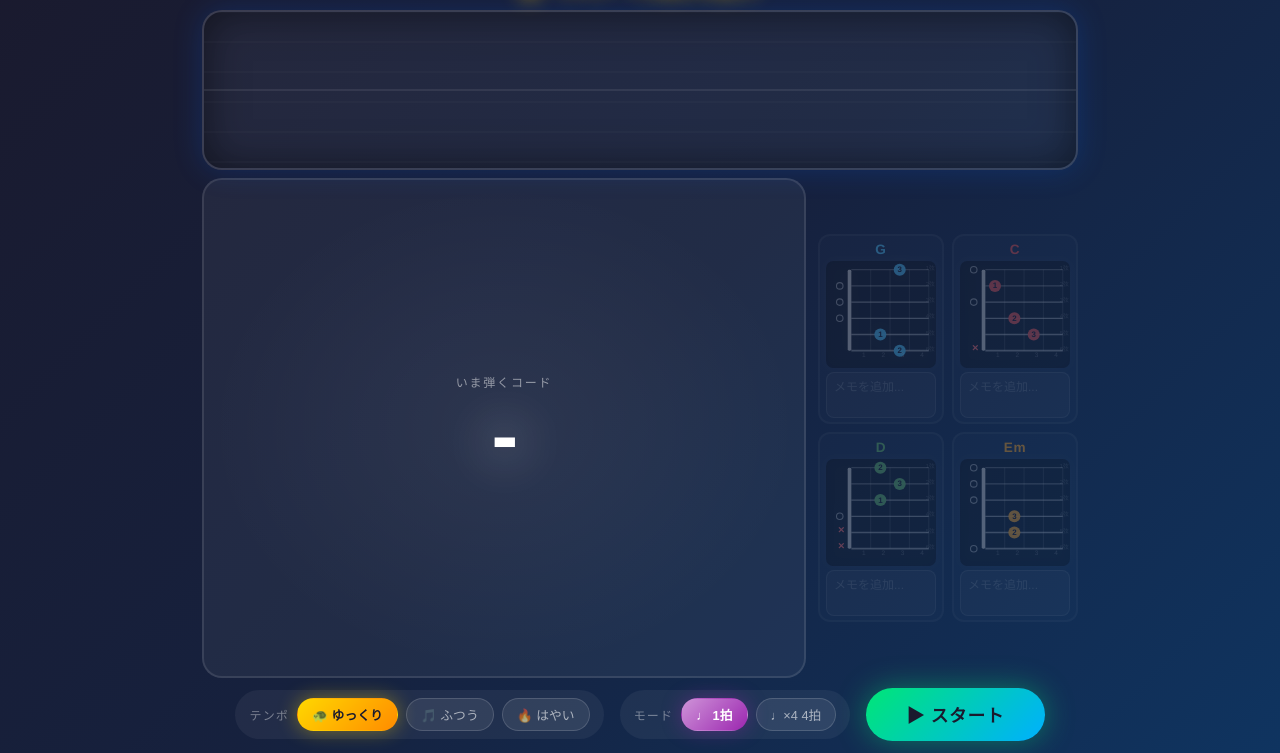
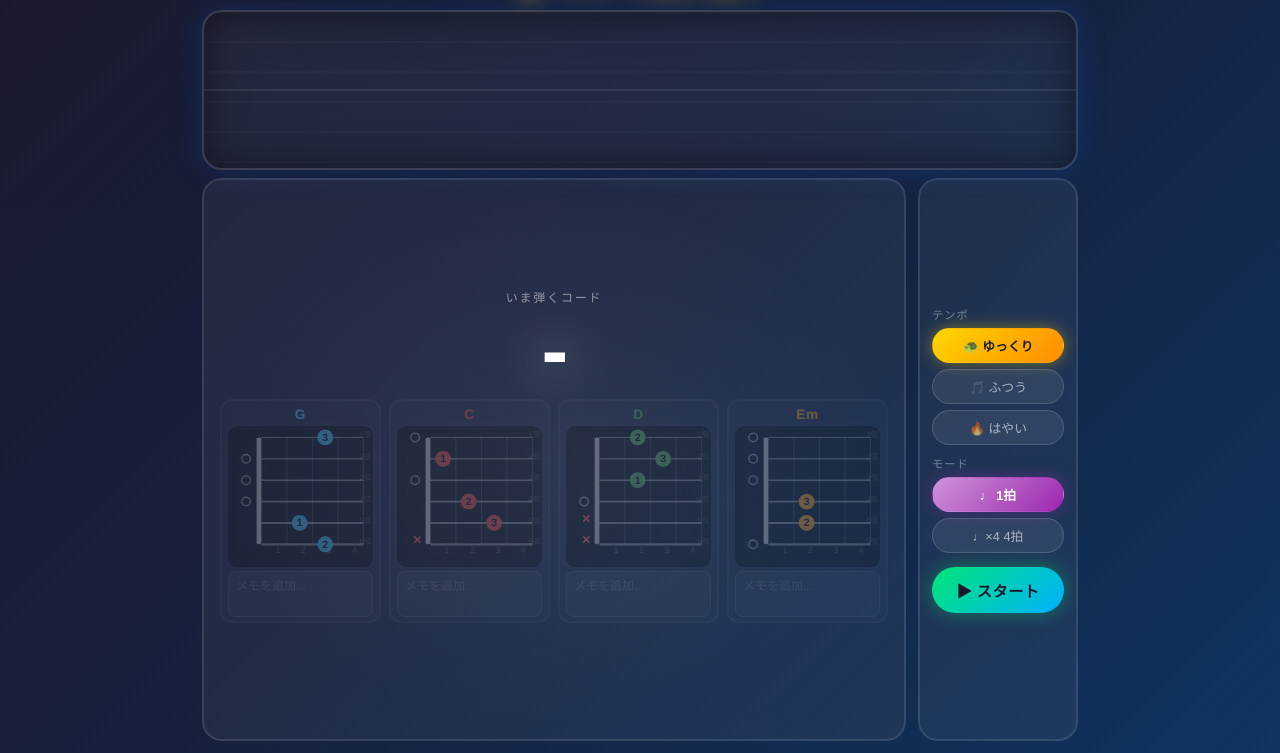
Before and after one commit to chihaya0113/PBL-2026, a Flask app: page / in a window 1280 px wide. Shown: the part 47-800 px from the top of the page. Run offline with Flask 3, Linux system fonts and the light colour scheme.

Commit message:
Move controls to right column, chord cards inline in left column

```diff
--- a/static/style.css
+++ b/static/style.css
@@ -146,14 +146,13 @@ header h1 {
   text-align: center;
 }
 
-/* 右カラム：2×2グリッド */
+/* 左カラム内：4枚横並び */
 #all-chords-diagrams {
-  display: grid;
-  grid-template-columns: 1fr 1fr;
+  display: flex;
   gap: 8px;
-  flex-shrink: 0;
-  width: 260px;
-  align-content: center;
+  justify-content: center;
+  width: 100%;
+  margin-top: 8px;
 }
 
 .chord-card {
@@ -288,77 +287,51 @@ header h1 {
 .chord-Em { color: #FFA726; }
 
 
-/* ===== コントロール ===== */
+/* ===== コントロール（右カラム） ===== */
 #controls {
   display: flex;
-  align-items: center;
-  gap: 16px;
+  flex-direction: column;
+  gap: 10px;
+  width: 160px;
+  flex-shrink: 0;
   justify-content: center;
-  flex-wrap: wrap;
+  padding: 12px;
+  background: rgba(255,255,255,0.05);
+  border-radius: 20px;
+  border: 2px solid rgba(255,255,255,0.1);
 }
 
+#tempo-selector,
 #mode-selector {
   display: flex;
-  align-items: center;
-  gap: 8px;
-  background: rgba(255,255,255,0.05);
-  padding: 8px 14px;
-  border-radius: 50px;
+  flex-direction: column;
+  gap: 6px;
 }
 
+.ctrl-label {
+  font-size: 0.7rem;
+  color: rgba(255,255,255,0.4);
+  letter-spacing: 0.1em;
+  text-transform: uppercase;
+}
+
+.tempo-btn,
 .mode-btn {
   background: rgba(255,255,255,0.08);
   color: rgba(255,255,255,0.6);
   border: 1px solid rgba(255,255,255,0.15);
-  padding: 6px 14px;
+  padding: 7px 10px;
   border-radius: 50px;
   font-size: 0.8rem;
   cursor: pointer;
   transition: all 0.2s;
   white-space: nowrap;
+  width: 100%;
+  text-align: center;
 }
 
+.tempo-btn:hover,
 .mode-btn:hover {
-  background: rgba(255,255,255,0.15);
-  color: #fff;
-}
-
-.mode-btn.active {
-  background: linear-gradient(135deg, #CE93D8, #9C27B0);
-  color: #fff;
-  font-weight: 700;
-  border-color: transparent;
-  box-shadow: 0 0 20px rgba(156,39,176,0.4);
-}
-
-#tempo-selector {
-  display: flex;
-  align-items: center;
-  gap: 8px;
-  background: rgba(255,255,255,0.05);
-  padding: 8px 14px;
-  border-radius: 50px;
-}
-
-.ctrl-label {
-  font-size: 0.75rem;
-  color: rgba(255,255,255,0.4);
-  letter-spacing: 0.1em;
-}
-
-.tempo-btn {
-  background: rgba(255,255,255,0.08);
-  color: rgba(255,255,255,0.6);
-  border: 1px solid rgba(255,255,255,0.15);
-  padding: 6px 14px;
-  border-radius: 50px;
-  font-size: 0.8rem;
-  cursor: pointer;
-  transition: all 0.2s;
-  white-space: nowrap;
-}
-
-.tempo-btn:hover {
   background: rgba(255,255,255,0.15);
   color: #fff;
 }
@@ -368,21 +341,37 @@ header h1 {
   color: #1a1a2e;
   font-weight: 700;
   border-color: transparent;
-  box-shadow: 0 0 20px rgba(255,215,0,0.4);
+  box-shadow: 0 0 16px rgba(255,215,0,0.4);
+}
+
+.mode-btn.active {
+  background: linear-gradient(135deg, #CE93D8, #9C27B0);
+  color: #fff;
+  font-weight: 700;
+  border-color: transparent;
+  box-shadow: 0 0 16px rgba(156,39,176,0.4);
+}
+
+#action-btns {
+  display: flex;
+  flex-direction: column;
+  gap: 8px;
+  margin-top: 4px;
 }
 
 #start-btn {
   background: linear-gradient(135deg, #00E676, #00B0FF);
   color: #1a1a2e;
   border: none;
-  padding: 14px 40px;
+  padding: 12px 10px;
   border-radius: 50px;
-  font-size: 1.1rem;
+  font-size: 0.95rem;
   font-weight: 900;
   cursor: pointer;
   transition: all 0.2s;
-  box-shadow: 0 0 30px rgba(0,230,118,0.4);
-  letter-spacing: 0.05em;
+  box-shadow: 0 0 20px rgba(0,230,118,0.4);
+  letter-spacing: 0.03em;
+  width: 100%;
 }
 
 #start-btn:hover {
@@ -403,19 +392,20 @@ header h1 {
   background: linear-gradient(135deg, #FFD700, #FF8C00);
   color: #1a1a2e;
   border: none;
-  padding: 14px 28px;
+  padding: 12px 10px;
   border-radius: 50px;
-  font-size: 1.1rem;
+  font-size: 0.95rem;
   font-weight: 900;
   cursor: pointer;
   transition: all 0.2s;
-  box-shadow: 0 0 24px rgba(255,215,0,0.35);
-  letter-spacing: 0.05em;
+  box-shadow: 0 0 16px rgba(255,215,0,0.35);
+  letter-spacing: 0.03em;
+  width: 100%;
   display: none;
 }
 
 #pause-btn.visible {
-  display: inline-block;
+  display: block;
 }
 
 #pause-btn:hover {
@@ -455,14 +445,12 @@ header h1 {
 /* ===== レスポンシブ ===== */
 @media (max-width: 600px) {
   header h1 { font-size: 1.2rem; }
-  #current-chord-name { font-size: 3.5rem; }
+  #current-chord-name { font-size: 3rem; }
   .hint-row { font-size: 0.85rem; gap: 6px; }
   .hint-pos { font-size: 0.85rem; }
   .hint-finger { min-width: 50px; font-size: 0.8rem; }
   #lane-container { height: 110px; }
-  #start-btn { padding: 12px 28px; font-size: 1rem; }
-  #pause-btn { padding: 12px 20px; font-size: 1rem; }
-  /* モバイルは縦積みに切替 */
+  /* モバイルは縦積み */
   #bottom-area { flex-direction: column; }
-  #all-chords-diagrams { width: 100%; grid-template-columns: repeat(4, 1fr); }
+  #controls { width: 100%; flex-direction: row; flex-wrap: wrap; }
 }
--- a/templates/index.html
+++ b/templates/index.html
@@ -27,19 +27,16 @@
 
       <!-- 2カラムエリア -->
       <div id="bottom-area">
-        <!-- 左：現在のコード表示 -->
+
+        <!-- 左：コード情報 -->
         <div id="current-chord-display">
           <div id="current-chord-label">いま弾くコード</div>
           <div id="current-chord-name">-</div>
+          <div id="all-chords-diagrams"></div>
           <div id="chord-hint-text"></div>
         </div>
 
-        <!-- 右：全コードカード 2×2 -->
-        <div id="all-chords-diagrams"></div>
-      </div>
-    </div>
-
-    <!-- コントロールパネル -->
+        <!-- 右：コントロール -->
         <div id="controls">
           <div id="tempo-selector">
             <span class="ctrl-label">テンポ</span>
@@ -52,8 +49,13 @@
             <button class="mode-btn active" data-beats="1">♩ 1拍</button>
             <button class="mode-btn" data-beats="4">♩×4 4拍</button>
           </div>
+          <div id="action-btns">
             <button id="pause-btn">⏸ 一時停止</button>
             <button id="start-btn">▶ スタート</button>
+          </div>
+        </div>
+
+      </div>
     </div>
   </div>
 
```
Lines whose indentation alone changed are shown as unchanged.
